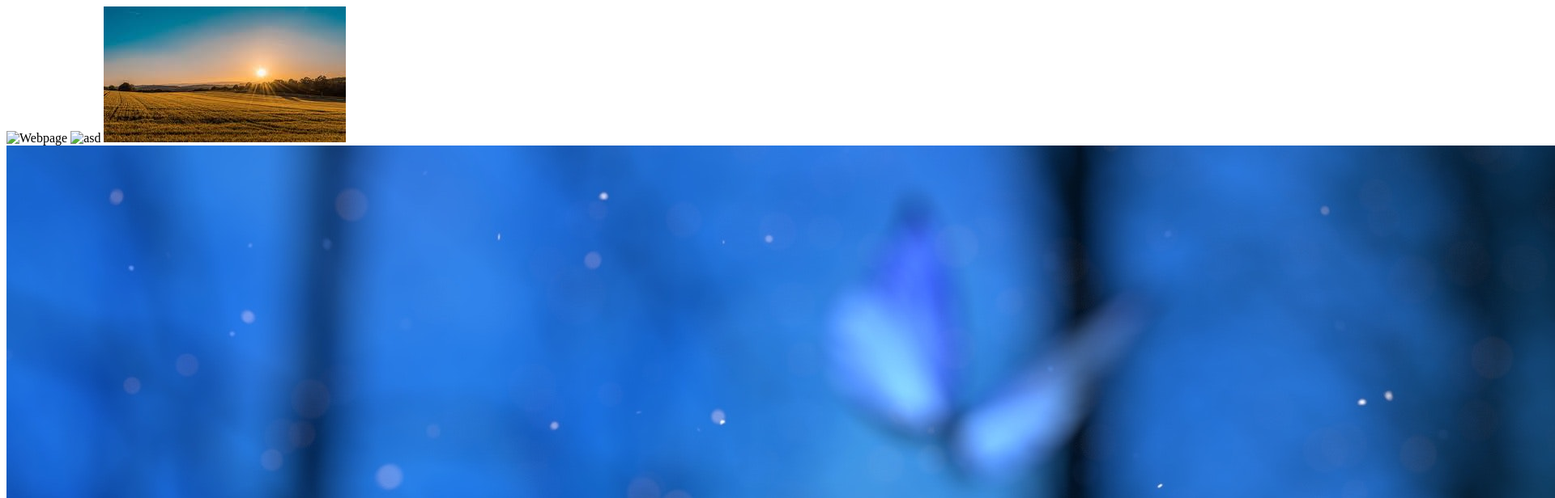
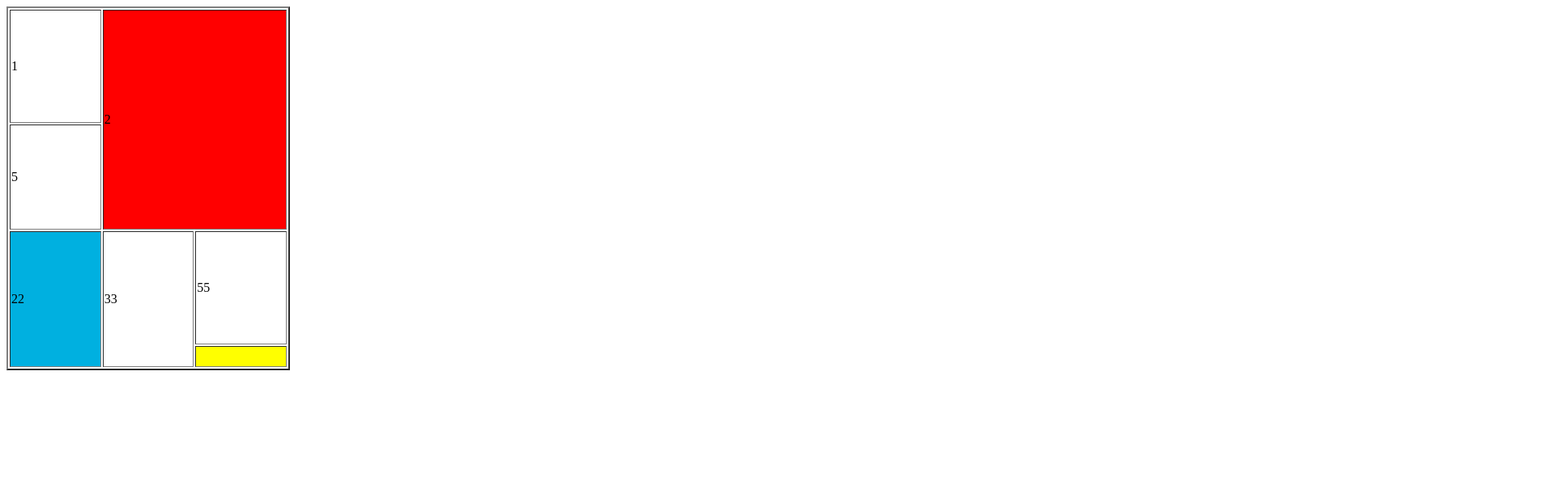
Before and after one commit to khachapuridze/html-and-css-practices, a plain HTML site: page 3-Images-And-Tables/index.html in a window 1280 px wide. Shown: the top 616 px of the page at 81% size, 1920 px wide, since content can reach past the window. Drawn offline with Linux system fonts and the light colour scheme.

Commit message:
feat(3-Images-And-Tables): finish practice 1

```diff
--- a/3-Images-And-Tables/index.html
+++ b/3-Images-And-Tables/index.html
@@ -7,16 +7,36 @@
     <title>3-Images-And-Tables</title>
 </head>
 <body>
-    <img src="images/web-service-short-12.jpg" alt="Webpage">
-    <img src="images/download.jpg" alt="asd">
-    <img src="images/download (1).jpg" alt="ddd">
-    <img src="images/beautiful-blur-bright-326055.jpg" alt="fdf">
-    <img src="images/agriculture-beautiful-clouds-325944.jpg" alt="fffff">
-    <img src="images/North-Star-Polaris-Time-Lapse.jpg" alt="gggg">
-    <img src="images/HotSpot_Star_Trails_001.jpg" alt="hhhh">
-    <img src="images/489237-bigthumbnail.jpg" alt="fghfgh">
-    <img src="images/451288300748447.jpg" alt="fghfgh">
-    <img src="images/983794168.jpg" alt="fhfghfh">
+
+    <table border="2" width=350 height=450>
+        <tr>
+            <td >1</td>
+            <td colspan="3" rowspan="3" bgcolor="red">2</td>
+
+
+        </tr>
+        <tr>
+                <td rowspan="2" >5</td>
+
+
+        </tr>
+        <tr>
+
+
+
+        </tr>
+        <tr>
+                <td rowspan="2" bgcolor="lighblue">22</td>
+                <td colspan="2" rowspan="2">33</td>
+
+                <td>55</td>
+        </tr>
+        <tr>
+
+
+                <td bgcolor="yellow"></td>
+        </tr>
+     </table>
 
 
 </body>
```
